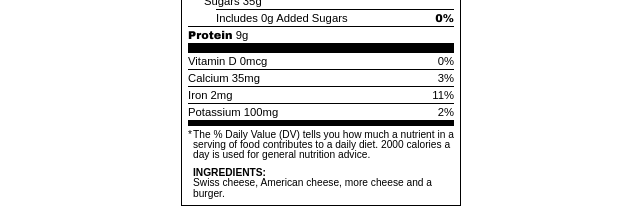
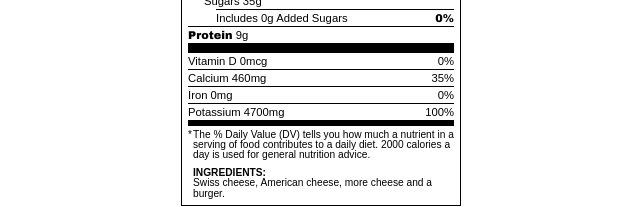
Before and after one commit to nutritionix/vue-nutrition-label, a Vue app: page / in a window 1280 px wide. Shown: the part 345-552 px from the top of the page, without its empty margins (319-959 px from the left). Built offline with nearby package versions, Linux system fonts and the light colour scheme.

Commit message:
vitamins and minerals bug fix

```diff
--- a/src/NutritionLabel.vue
+++ b/src/NutritionLabel.vue
@@ -256,12 +256,14 @@ export default {
             return this.roundCholesterol(this.multiplier(value));
 
           case 'potassium':
+            value = value / 100 * this.rdi[nutrient];
             return this.roundPotassium(this.multiplier(value));
 
           // Vitamins and Minerals
           case 'vitaminD':
           case 'calcium':
           case 'iron':
+            value = value / 100 * this.rdi[nutrient];
             return this.roundVitaminsMinerals(this.multiplier(value));
 
           // Essentials
@@ -274,8 +276,8 @@ export default {
 
           case 'servingWeight':
             return this.servingUnitName.toLowerCase() === 'serving'
-              ? this.byServing(value)
-              : this.serving.value;
+              ? this.byServing(value).toFixed(0)
+              : this.serving.value.toFixed(0);
         }
       }
     },
```
Also changed, not shown: 2 other files (tests, documents, lock files or other folders).
